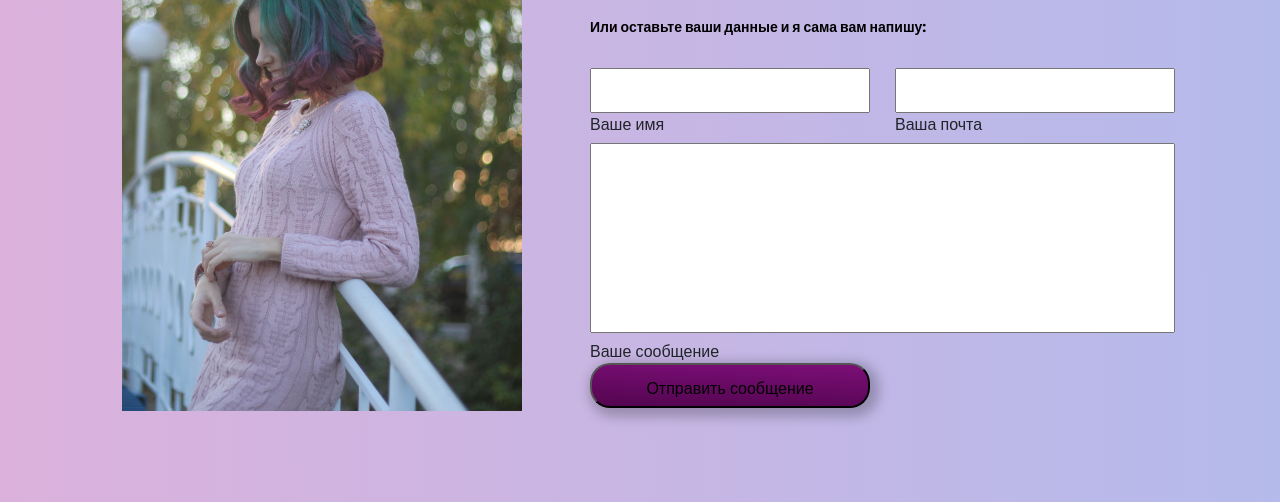
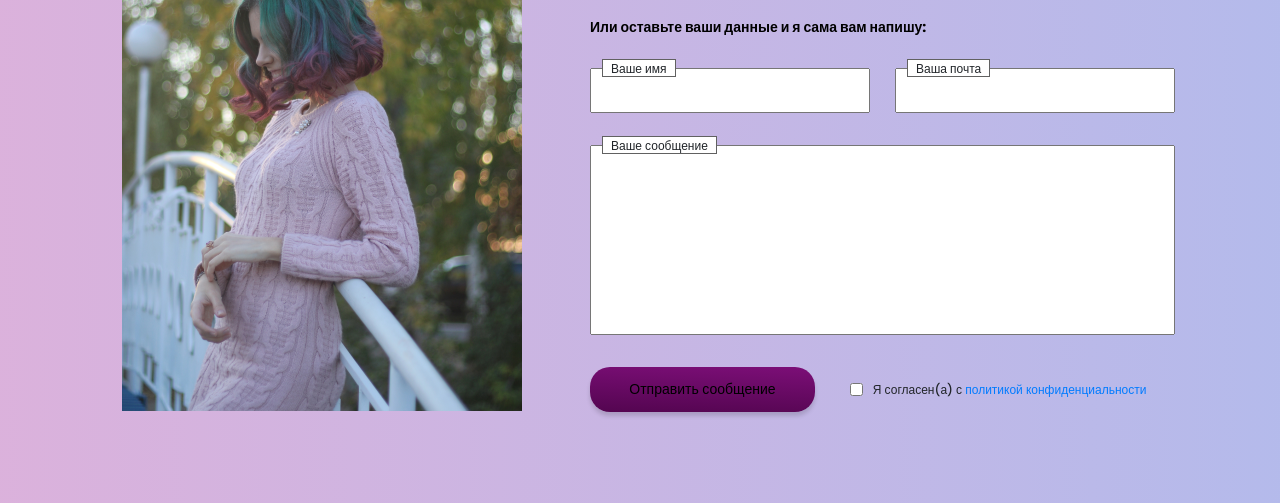
Before and after one commit to anna-webdev/portfolio, a website: page src/index.html in a window 1280 px wide. Shown: the part 4816-5319 px from the top of the page. Drawn offline with nearby package versions, Linux system fonts and the light colour scheme; files that its build step writes are made by us from their sources; files whose address does not match are found by name.

Commit message:
форма доделанная

```diff
--- a/src/index.html
+++ b/src/index.html
@@ -381,11 +381,11 @@
 
                 <a href="#" class="portfolio__wrapper-item"><img src="img/works/bread.jpg" alt="bread"></a>
 
-                <a href="#" class="portfolio__wrapper-item vertical"><img src="img/works/plans.jpg" alt="plans"></a>
+                <a href="#" class="vertical portfolio__wrapper-item"><img src="img/works/plans.jpg" alt="plans"></a>
 
                 <a href="#" class="portfolio__wrapper-item"><img src="img/works/ipad.jpg" alt="ipad"></a>
 
-                <a href="#" class="portfolio__wrapper-item horisontal"><img src="img/works/wp.jpg" alt="wordpress"></a>
+                <a href="#" class="horisontal portfolio__wrapper-item"><img src="img/works/wp.jpg" alt="wordpress"></a>
             </div>
         </div>
     </section>
@@ -433,15 +433,15 @@
                         Любым удобным для вас способом:
                     </div>
                     <div class="contacts__social">
-                        <a href="" class="contacts__link">
+                        <a href="#" class="contacts__link">
                             <img src="icons/contacts/Facebook.svg" alt="facebook">
                         </a>
 
-                        <a href="" class="contacts__link">
+                        <a href="#" class="contacts__link">
                             <img src="icons/contacts/Telegram.svg" alt="telegram">
                         </a>
 
-                        <a href="" class="contacts__link">
+                        <a href="#" class="contacts__link">
                             <img src="icons/contacts/Instagram.svg" alt="instagram">
                         </a>
                     </div>
@@ -450,12 +450,12 @@
                     </div>
                     <form action="#" class="contacts__form">
                         <div class="contacts__input">
-                            <input name="name" id="name" type="text">
+                            <input required name="name" id="name" type="text">
                             <label for="name">Ваше имя</label>
                         </div>
 
                         <div class="contacts__input">
-                            <input name="email" id="mail" type="email">
+                            <input required name="email" id="mail" type="email">
                             <label for="mail">Ваша почта</label>
                         </div>
 
@@ -463,7 +463,13 @@
                             <textarea name="text" id="text"></textarea>
                             <label for="text">Ваше сообщение</label>
                         </div>
-                        <button class="btn">Отправить сообщение</button>
+                        <div class="contacts__triggers">
+                            <button class="contacts__btn btn">Отправить сообщение</button>
+                            <div class="contacts__policy">
+                                <input required type="checkbox">
+                                <span>Я согласен(а) с <a href="/privacy.html">политикой конфиденциальности</a></span>
+                            </div>
+                        </div>
                     </form>
                 </div>
             </div>
--- a/src/sass/blocks/_contacts.scss
+++ b/src/sass/blocks/_contacts.scss
@@ -35,17 +35,46 @@
         display: grid;
         grid-template: 45px 190px 45px / repeat(2, 280px);
         column-gap: 25px;
-        row-gap: 30px;
+        row-gap: 32px;
+        label {
+            display: block;
+            position: absolute;
+            top: -9px;
+            left: 12px;
+            border: 1px solid rgb(97, 97, 97);
+            height: 18px;
+            padding: 0 8px;
+            background-color: #fff;
+            font-size: 12px;
+            margin-bottom: 0;
+        }
+       }
+       &__triggers {
+           grid-column: 1 / 3;
+           display: grid;
+           grid-template-columns: repeat(2, auto);
+           column-gap: 35px;
+           input {
+               margin-right: 10px;
+           }
+       }
+       &__policy {
+            font-size: 12px;
+            display: flex;
+            align-items: center;
        }
     &__input {
+        position: relative;
         input {
             width: 100%;
             height: 100%;
             padding: 0 20px;
             font-size: 12px;
         }
+
     }
     &__textarea {
+        position: relative;
         grid-column: 1 / 3;
         grid-row: 2 / 3;
         textarea {
@@ -55,7 +84,11 @@
             padding: 20px;
             font-size: 12px;
         }
-
     }
-
+    &__btn {
+        border: none;
+        background: $main-color;
+        box-shadow: 0px 4px 4px rgba(0, 0, 0, 0.15);
+        font-size: 14px;
+    }
 }
```
Also changed, not shown: src/privacy.html (added, +11 -0 lines), dist/css/style.min.css, dist/index.html, dist/policy.html (added), dist/privacy.html (added).
